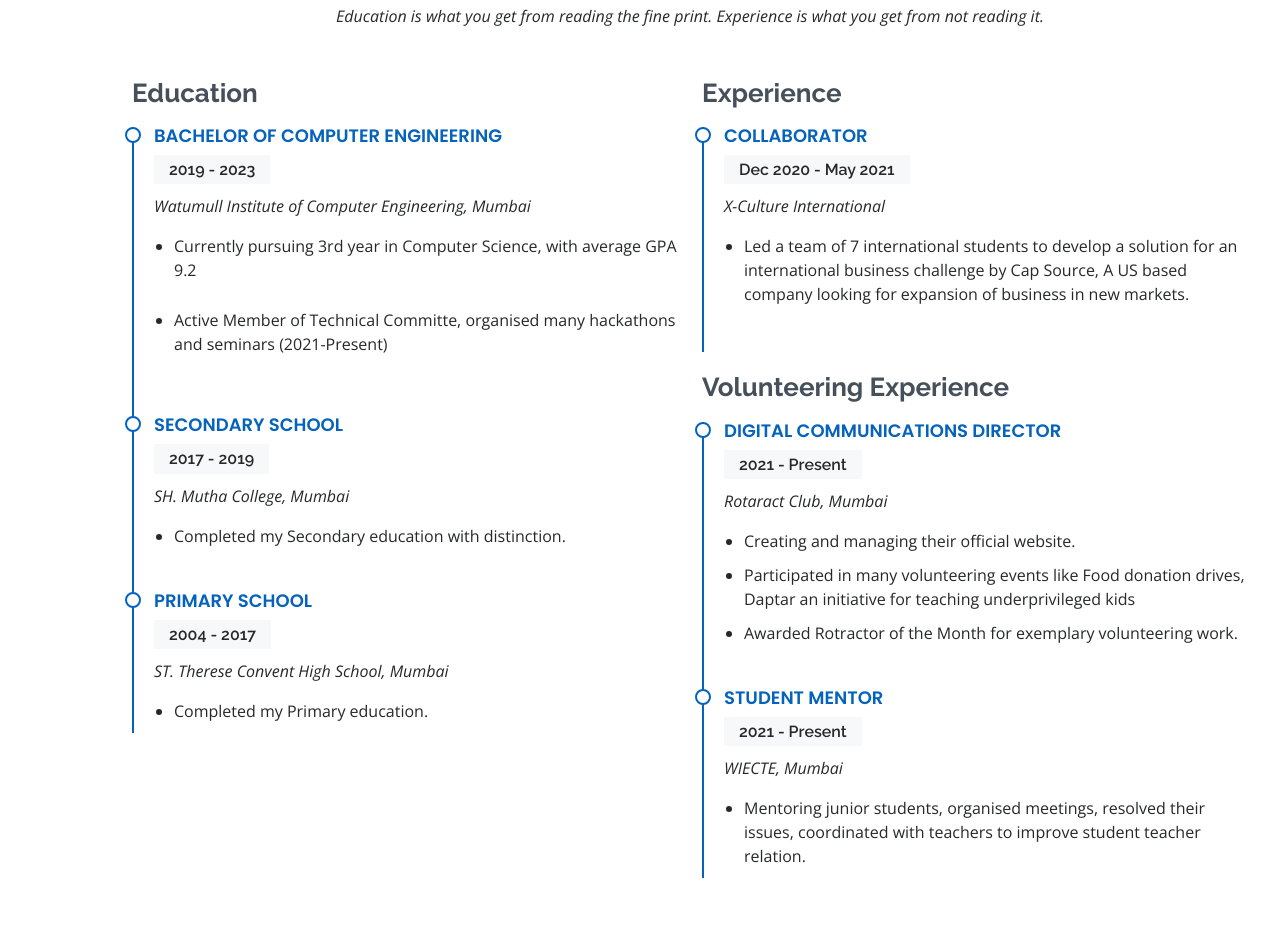
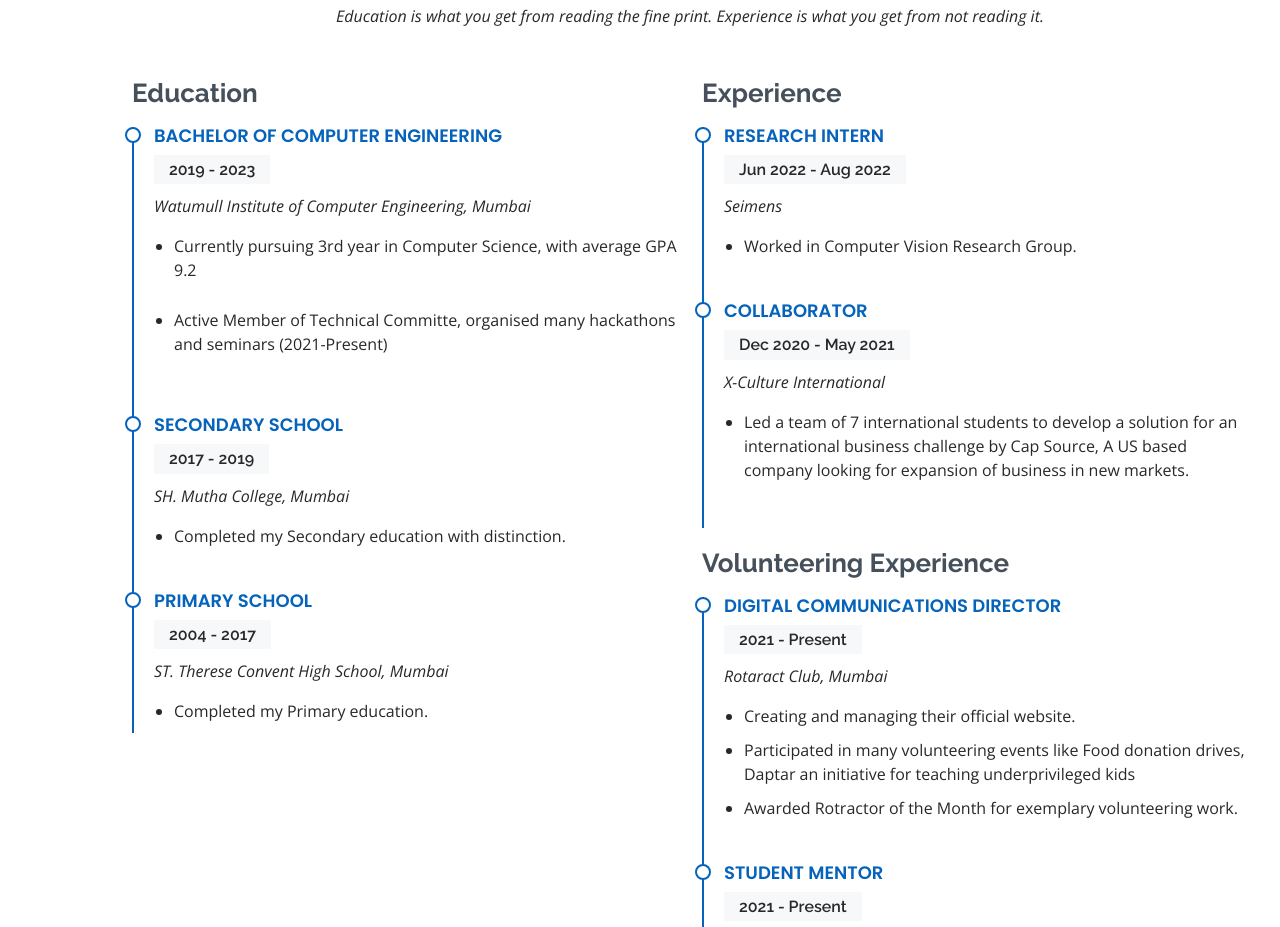
Before and after one commit to TanmayKhule/tanmaykhule.github.io, a plain HTML site: page index.html in a window 1280 px wide. Shown: the part 2420-3347 px from the top of the page. Drawn offline with nearby package versions, Linux system fonts and the light colour scheme.

Commit message:
Update index.html

```diff
--- a/index.html
+++ b/index.html
@@ -248,6 +248,14 @@
           </div>
           <div class="col-lg-6">
             <h3 class="resume-title">Experience</h3>
+            <div class="resume-item">
+              <h4>Research Intern</h4>
+              <h5>Jun 2022 - Aug 2022</h5>
+              <p><em>Seimens</em></p>
+              <ul>
+                <li>Worked in Computer Vision Research Group.</li>
+              </ul>
+            </div>
             <div class="resume-item">
               <h4>Collaborator</h4>
               <h5>Dec 2020 - May 2021</h5>
```
